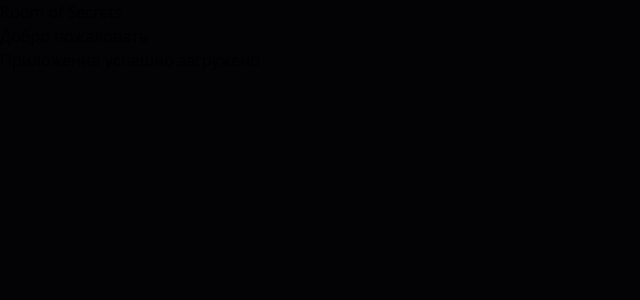
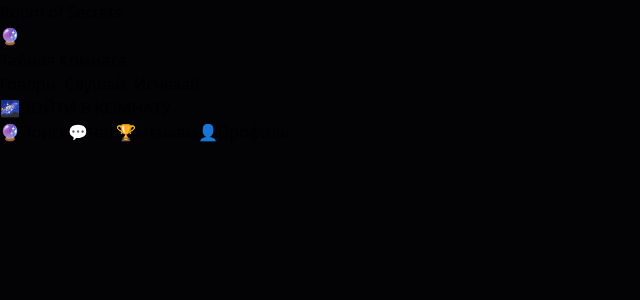
Before and after one commit to hardzoi22/room-of-secrets, a React (Vite) app: page / in a window 1280 px wide. Shown: the top 300 px of the page, without its empty margins (0-640 px from the left). Built offline with nearby package versions, Linux system fonts and the light colour scheme.

Commit message:
Update App.tsx

```diff
--- a/src/App.tsx
+++ b/src/App.tsx
@@ -1,21 +1,51 @@
 import React, { useState } from 'react';
 
 export default function App() {
+  const [activeTab, setActiveTab] = useState<'lobby' | 'chat' | 'reviews' | 'profile'>('lobby');
+
   return (
-    <div className="fixed inset-0 h-[100dvh] w-full bg-[#030305] text-white flex flex-col overflow-hidden">
-      {/* Header */}
-      <div className="px-5 py-4 border-b border-white/5 bg-[#0A0A0B]/90 backdrop-blur-xl">
+    <div className="fixed inset-0 h-[100dvh] w-full bg-[#030305] text-white flex flex-col overflow-hidden select-none">
+
+      {/* HEADER */}
+      <div className="px-5 py-4 border-b border-white/5 bg-[#0A0A0B]/90 backdrop-blur-xl z-40">
         <h1 className="text-2xl font-bold bg-gradient-to-r from-purple-400 to-cyan-400 bg-clip-text text-transparent">
           Room of Secrets
         </h1>
       </div>
 
-      {/* Основной контент */}
-      <div className="flex-1 flex items-center justify-center p-6">
-        <div className="text-center">
-          <h2 className="text-4xl font-bold mb-4">Добро пожаловать</h2>
-          <p className="text-gray-400 text-lg">Приложение успешно загружено</p>
-        </div>
+      {/* MAIN CONTENT */}
+      <div className="flex-1 overflow-y-auto p-6">
+        {activeTab === 'lobby' && (
+          <div className="flex flex-col items-center justify-center h-full text-center">
+            <div className="text-6xl mb-6">🔮</div>
+            <h2 className="text-4xl font-bold mb-3">Тайная Комната</h2>
+            <p className="text-gray-400 text-lg mb-10">Говори. Слушай. Исчезай.</p>
+
+            <button className="w-64 h-64 rounded-3xl bg-gradient-to-br from-purple-600 to-violet-600 flex flex-col items-center justify-center shadow-2xl shadow-purple-500/50 hover:scale-105 active:scale-95 transition-all">
+              <span className="text-6xl mb-4">🌌</span>
+              <span className="text-xl font-bold tracking-widest">ВОЙТИ В КОМНАТУ</span>
+            </button>
+          </div>
+        )}
+      </div>
+
+      {/* BOTTOM NAVIGATION */}
+      <div className="bg-[#0A0A0B]/95 backdrop-blur-2xl border-t border-white/5 p-3 flex justify-around z-50">
+        {[
+          { id: 'lobby', label: 'Поиск', icon: '🔮' },
+          { id: 'chat', label: 'Чат', icon: '💬' },
+          { id: 'reviews', label: 'Отзывы', icon: '🏆' },
+          { id: 'profile', label: 'Профиль', icon: '👤' }
+        ].map(tab => (
+          <button
+            key={tab.id}
+            onClick={() => setActiveTab(tab.id as any)}
+            className={`flex flex-col items-center gap-1 p-3 rounded-2xl transition-all ${activeTab === tab.id ? 'text-purple-400' : 'text-gray-400'}`}
+          >
+            <span className="text-2xl">{tab.icon}</span>
+            <span className="text-xs">{tab.label}</span>
+          </button>
+        ))}
       </div>
     </div>
   );
```
